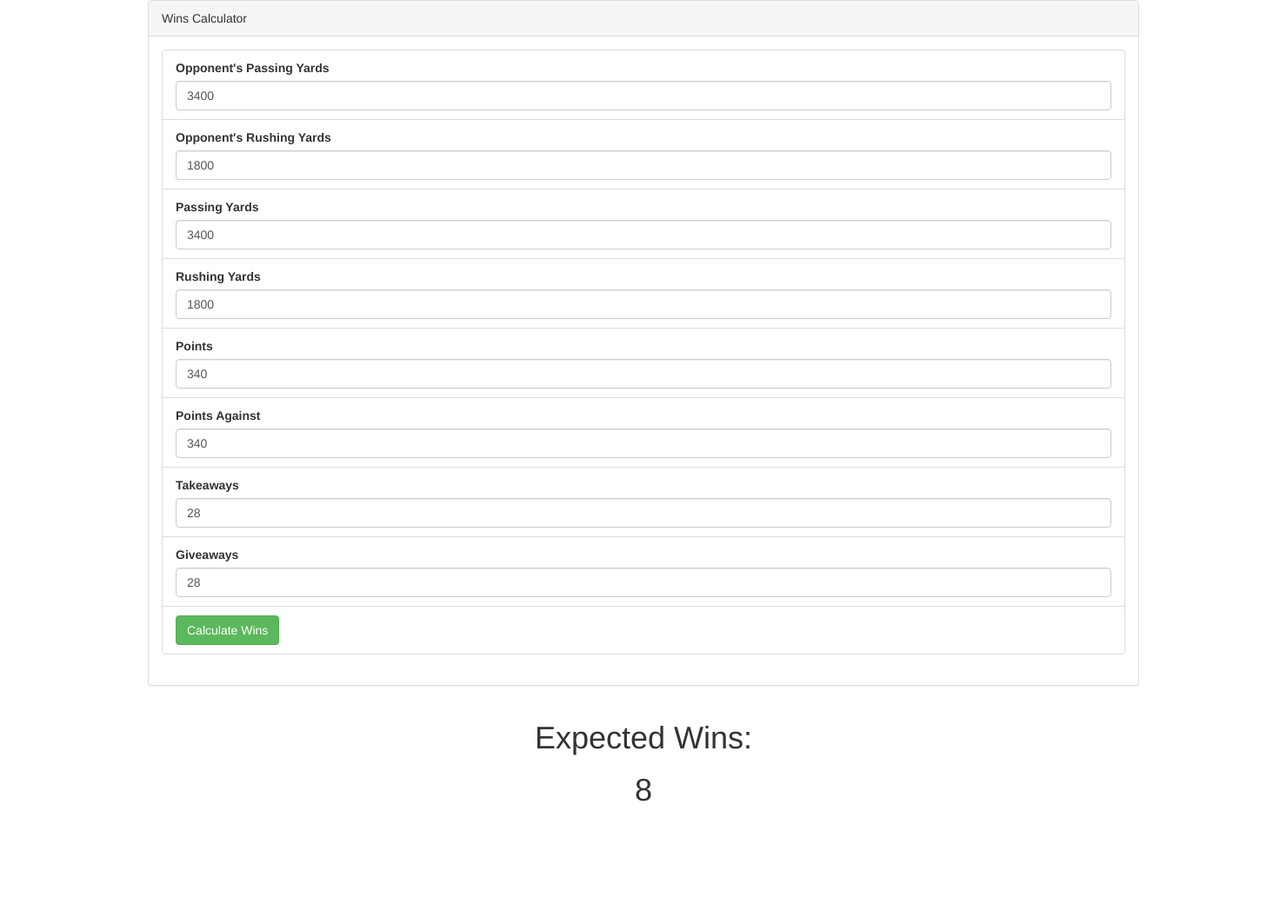
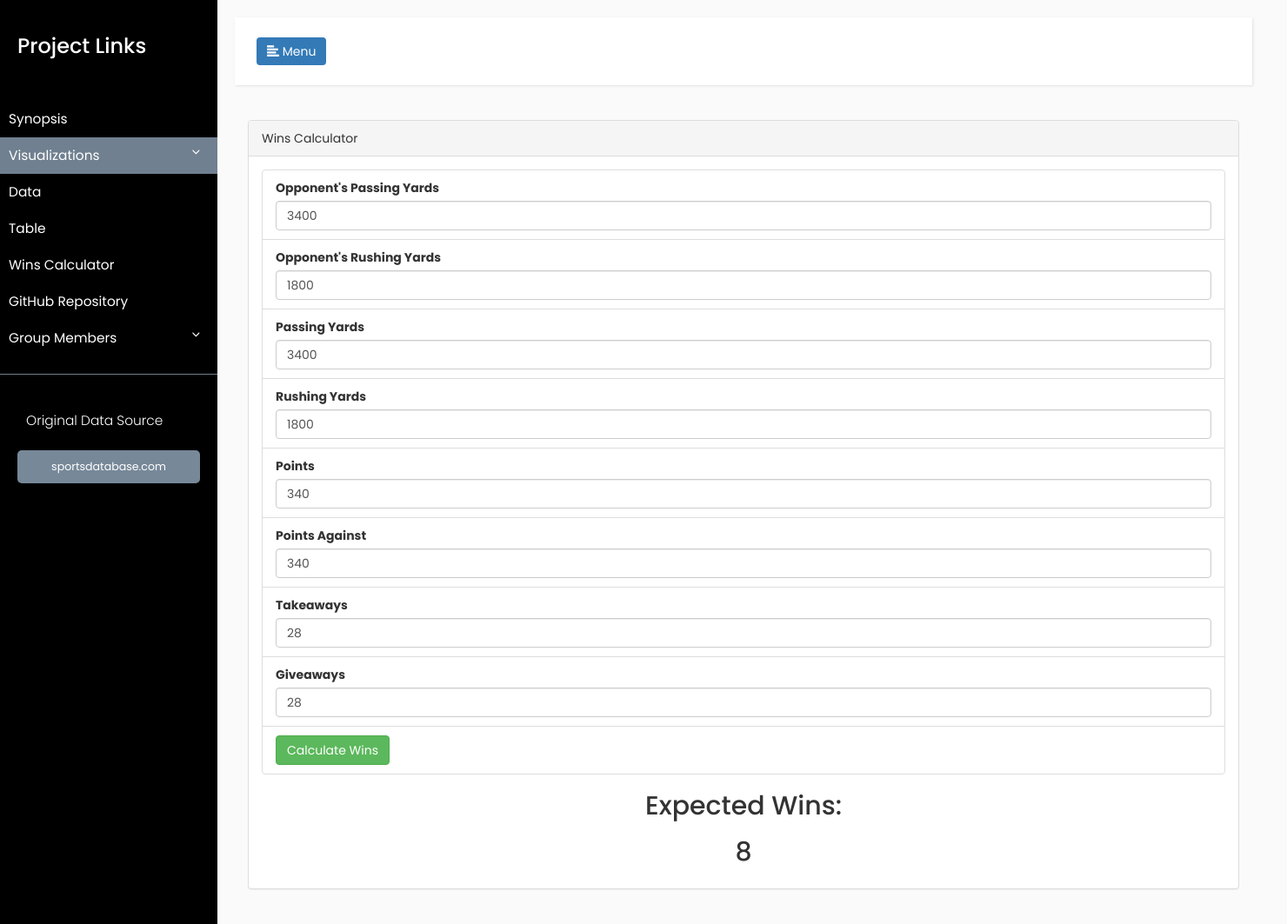
Before and after one commit to mu13j/Group-Project, a Flask app: page /calculator in a window 1480 px wide. Shown: the whole page at 87% size. Before the commit the page ends 922 px from the top, so only its background shows below. Run offline with Flask 2, Linux system fonts and the light colour scheme; some libraries are stand-ins or nearby versions.

Commit message:
calculator css

```diff
--- a/templates/calculator.html
+++ b/templates/calculator.html
@@ -6,11 +6,86 @@
   <title>Win Calculator</title>
   <meta name="viewport" content="width=device-width, initial-scale=1">
   <link rel="stylesheet" href="https://maxcdn.bootstrapcdn.com/bootswatch/3.3.7/superhero/bootstrap.min.css">
-  <link href="https://fonts.googleapis.com/css?family=Ubuntu" rel="stylesheet">
+  <link rel="stylesheet" href="https://maxcdn.bootstrapcdn.com/bootstrap/3.3.7/css/bootstrap.min.css">
+
+  <!--jQuery and libraries for chart-->
+  <script src="https://code.jquery.com/jquery-3.3.1.slim.min.js" integrity="sha384-q8i/X+965DzO0rT7abK41JStQIAqVgRVzpbzo5smXKp4YfRvH+8abtTE1Pi6jizo" crossorigin="anonymous"></script>
+  <script src="https://cdnjs.cloudflare.com/ajax/libs/popper.js/1.14.0/umd/popper.min.js" integrity="sha384-cs/chFZiN24E4KMATLdqdvsezGxaGsi4hLGOzlXwp5UZB1LY//20VyM2taTB4QvJ" crossorigin="anonymous"></script>
+
+  <!-- Our Custom CSS -->
+<link rel="stylesheet" href="static/style.css">
+
+<!-- Bootstrap Js CDN for html styling-->
+  <script src="https://maxcdn.bootstrapcdn.com/bootstrap/3.3.7/js/bootstrap.min.js"></script>
+
+  <!--Datatables CSS-->
+  <link rel="stylesheet" type="text/css" href="https://cdn.datatables.net/1.10.18/css/jquery.dataTables.css">
 </head>
 
 <body>
+    <script type="text/javascript">
+      $(document).ready(function () {
+          $('#sidebarCollapse').on('click', function () {
+              $('#sidebar').toggleClass('active');
+          });
+      });
+  </script>
   <div class="wrapper">
+      <nav id="sidebar">
+          <div class="sidebar-header">
+              <h3>Project Links</h3>
+          </div>
+
+          <ul class="list-unstyled components">
+              <li>
+                  <a href="/synopsis">Synopsis</a>
+              </li>
+              <li class="active">
+                  <a href="#homeSubmenu" data-toggle="collapse" aria-expanded="false">Visualizations</a>
+                  <ul class="collapse list-unstyled" id="homeSubmenu">
+                      <li><a href="/turnovers">Turnovers</a></li>
+                      <li><a href="/pass_yards">Passing Yards</a></li>
+        <li><a href="/rush_yards">Rushing Yards</a></li>
+        <li><a href="/points">Points</a></li>
+                  </ul>
+              </li>
+              <li>
+                      <a href="/data.json">Data</a>
+                      <a href="/data">Table</a>
+                      <a href="/calculator">Wins Calculator</a>
+                      <a href="https://github.com/mu13j/Group-Project">GitHub Repository</a>
+              </li>
+              <li>
+                  <a href= "#pageSubmenu" data-toggle="collapse" aria-expanded="false">Group Members</a>
+                  <ul class="collapse list-unstyled" id="pageSubmenu">
+                      <li><a href="https://github.com/mu13j">Josh</a></li>
+                      <li><a href="https://github.com/coreyplott">Corey</a></li>
+                      <li><a href="https://github.com/ramchepuri">Ram</a></li>
+                      <li><a href="https://github.com/separks09">Sharon</a></li>
+                      <li><a href="https://github.com/kelvinhy2005">Kelvin</a></li>
+                  </ul>
+              </li>
+
+          </ul>
+
+          <ul class="list-unstyled CTAs">
+              <p>Original Data Source</p>
+              <li><a href="http://sportsdatabase.com/nfl/query" class="download">sportsdatabase.com</a></li>
+          </ul>
+      </nav>
+  <div id='content'>
+      <nav class="navbar navbar-default">
+          <div class="container-fluid">
+
+              <div class="navbar-header">
+                  <button type="button" id="sidebarCollapse" class="btn btn-primary navbar-btn">
+                      <i class="glyphicon glyphicon-align-left"></i>
+                      <span>Menu</span>
+                  </button>
+              </div>
+
+          </div>
+      </nav>
     <div class="container">
       <div class="row margin-top-50">
         <div class="col-md-12">
@@ -56,6 +131,10 @@
                     <li class="list-group-item">
                       <button id="filter-submit" class="btn btn-success">Calculate Wins</button>
                     </li>
+                  </div>
+                  <h2 style='text-align:center'>Expected Wins:</h2>
+                  <h2 id='calculation' style='text-align:center'>8</h2>
+                  </div>
                   </ul>
                 </div>
               </div>
@@ -64,9 +143,6 @@
         </div>
       </div>
     </div>
-    <h1 style='text-align:center'>Expected Wins:</h1>
-    <h1 id='calculation' style='text-align:center'>8</h1>
-  </div>
   <script src="static/calculator.js"></script>
 </body>
 
--- a/templates/chart.html
+++ b/templates/chart.html
@@ -54,6 +54,7 @@
                     <li>
 							<a href="/data.json">Data</a>
 							<a href="/data">Table</a>
+							<a href="/calculator">Wins Calculator</a>
 							<a href="https://github.com/mu13j/Group-Project">GitHub Repository</a>
 					</li>
                     <li>
--- a/templates/pass_yards.html
+++ b/templates/pass_yards.html
@@ -54,6 +54,7 @@
                     <li>
 							<a href="/data.json">Data</a>
 							<a href="/data">Table</a>
+							<a href="/calculator">Wins Calculator</a>
 							<a href="https://github.com/mu13j/Group-Project">GitHub Repository</a>
 					</li>
                     <li>
--- a/templates/points.html
+++ b/templates/points.html
@@ -54,6 +54,7 @@
                     <li>
 						<a href="/data.json">Data</a>
 						<a href="/data">Table</a>
+						<a href="/calculator">Wins Calculator</a>
 						<a href="https://github.com/mu13j/Group-Project">GitHub Repository</a>
 					</li>
 					<li>
--- a/templates/rush_yards.html
+++ b/templates/rush_yards.html
@@ -54,6 +54,7 @@
                     <li>
 							<a href="/data.json">Data</a>
 							<a href="/data">Table</a>
+							<a href="/calculator">Wins Calculator</a>
 							<a href="https://github.com/mu13j/Group-Project">GitHub Repository</a>
 					</li>
                     <li>
--- a/templates/table.html
+++ b/templates/table.html
@@ -60,6 +60,7 @@
                     <li>
                             <a href="/data.json">Data</a>
                             <a href="/data">Table</a>
+                            <a href="/calculator">Wins Calculator</a>
                             <a href="https://github.com/mu13j/Group-Project">GitHub Repository</a>
                     </li>
                     <li>
@@ -76,9 +77,8 @@
                 </ul>
 
                 <ul class="list-unstyled CTAs">
-                    <p>Original Data Sources</p>
-                    <li><a href="http://statheads.com/pro-football/query/" class="download">StatHeads.com</a></li>
-                    <li><a href="https://github.com/BurntSushi/nfldb" class="download">BurntSushi/nfldb</a></li>
+                    <p>Original Data Source</p>
+                    <li><a href="http://sportsdatabase.com/nfl/query" class="download">sportdatabase.com</a></li>
                 </ul>
             </nav>
 
```
